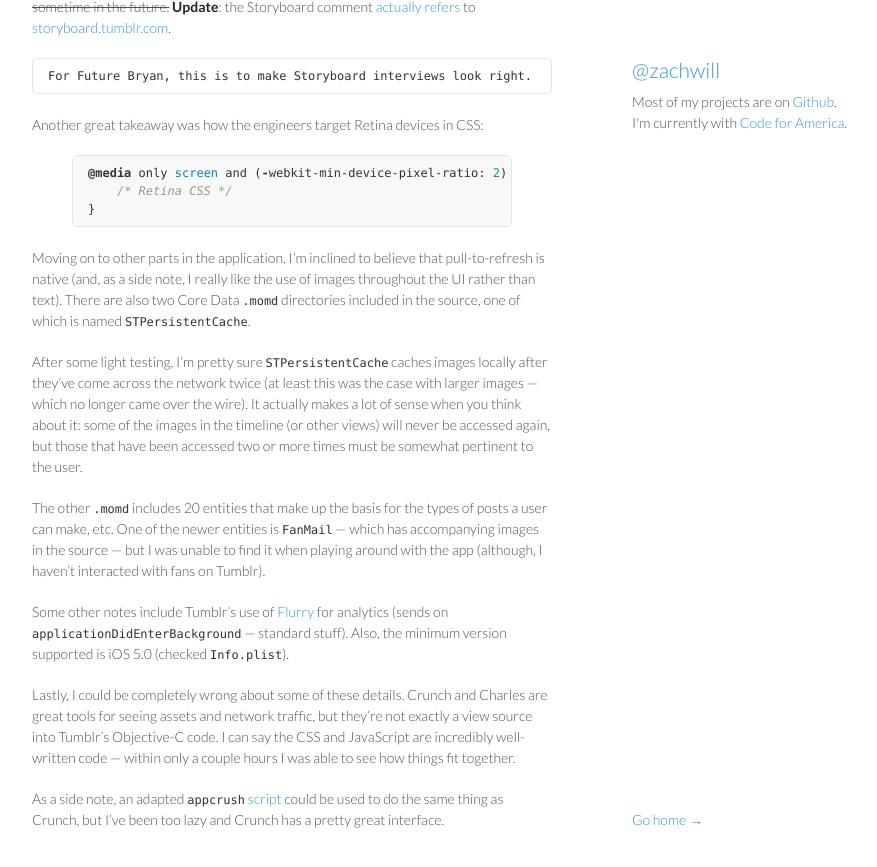
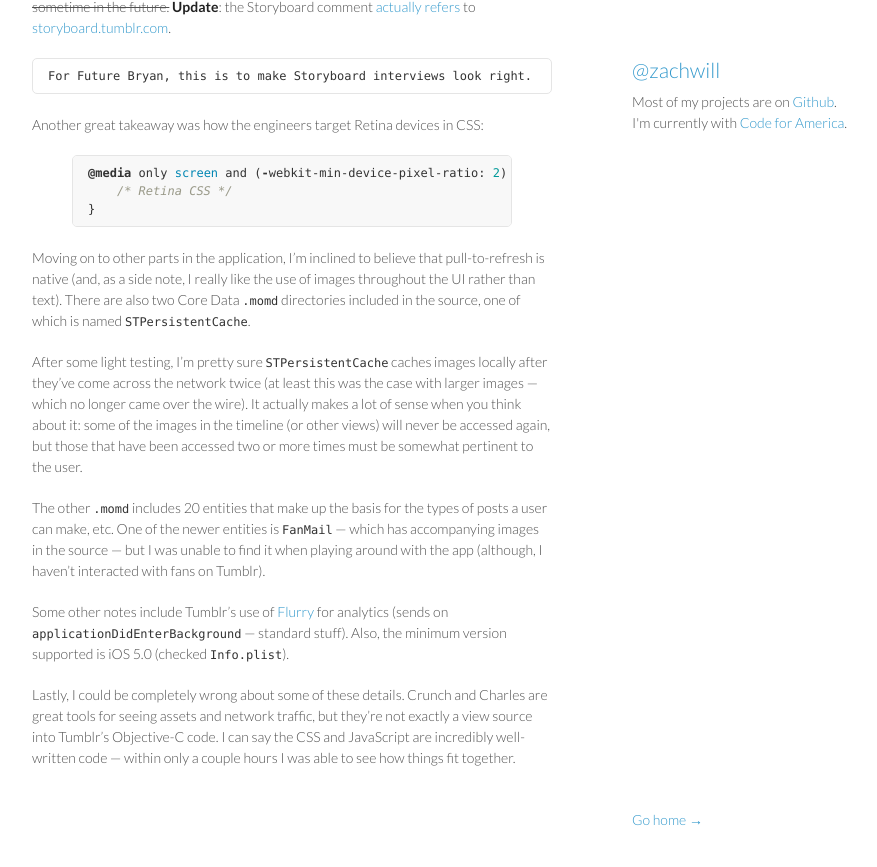
Before and after one commit to zachwill/blog, a Jekyll site: the page built from _posts/2012-09-07-tumblr.md, in a window 1280 px wide and 900 px high, scrolled down 1298 px. Shown: the top 867 px of the window, without its empty margins (178-1055 px from the left). Built offline with Jekyll 4.4.1, drawn with Linux system fonts in a browser that asks for light colours; Markdown is read by kramdown in place of the engine named in the settings; after the commit the page ends 2136 px from its top, so only the background shows below that.

Commit message:
Remove appcrush mention

```diff
--- a/_posts/2012-09-07-tumblr.md
+++ b/_posts/2012-09-07-tumblr.md
@@ -115,7 +115,3 @@
 exactly a view source into Tumblr's Objective-C code.  I can say the CSS and
 JavaScript are incredibly well-written code &mdash; within only a couple hours I was
 able to see how things fit together.
-
-As a side note, an adapted [`appcrush` script](https://gist.github.com/3191539)
-could be used to do the same thing as Crunch, but I've been too lazy and Crunch
-has a pretty great interface.
```
